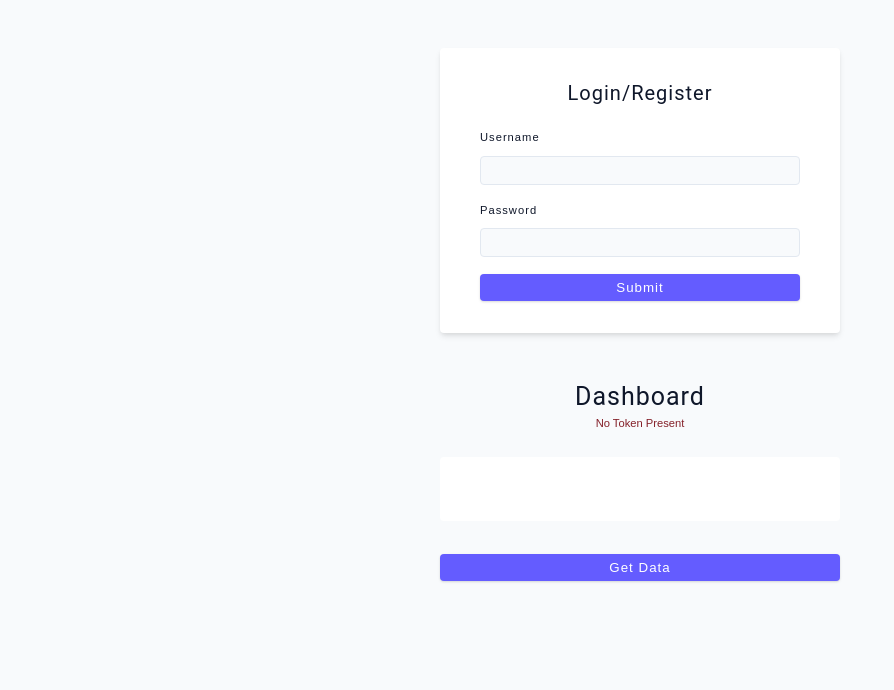
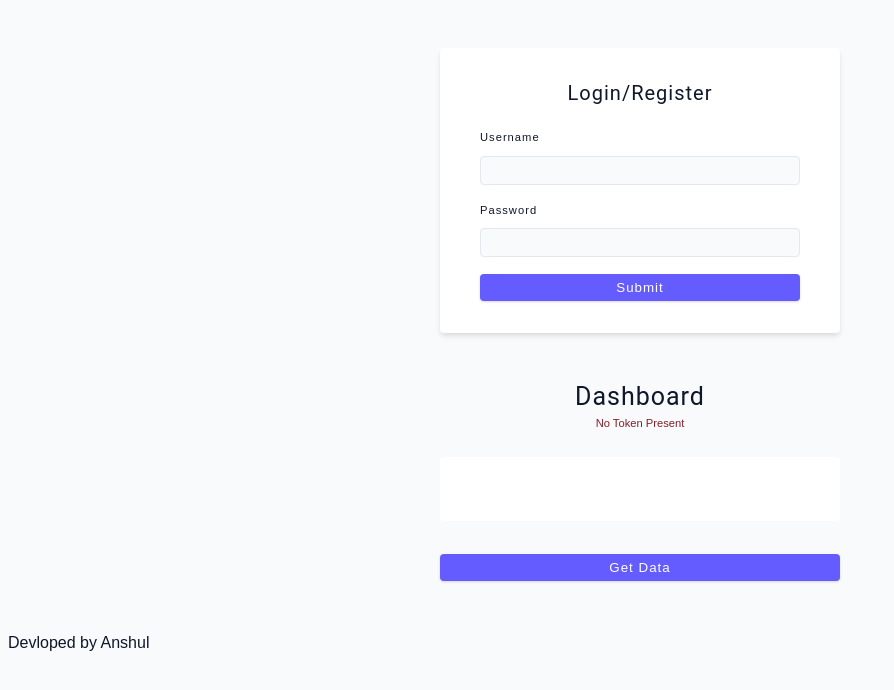
Before and after one commit to 6Anshul/backend, a website: page public/index.html in a window 1280 px wide. Shown: the whole page, without its empty margins (0-894 px from the left). Drawn offline with nearby package versions, Linux system fonts and the light colour scheme.

Commit message:
developer name added

```diff
--- a/public/index.html
+++ b/public/index.html
@@ -36,5 +36,6 @@
       referrerpolicy="no-referrer"
     ></script>
     <script src="./browser-app.js"></script>
+    <p>Devloped by Anshul</p>
   </body>
 </html>
```
